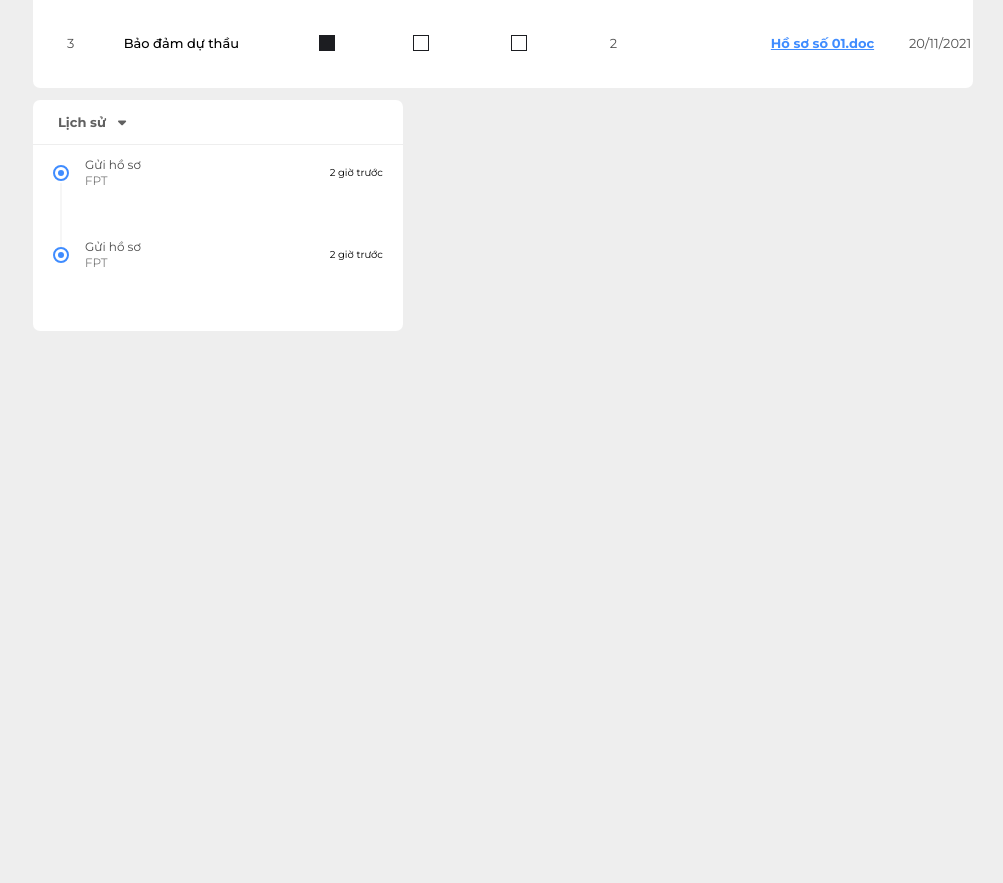
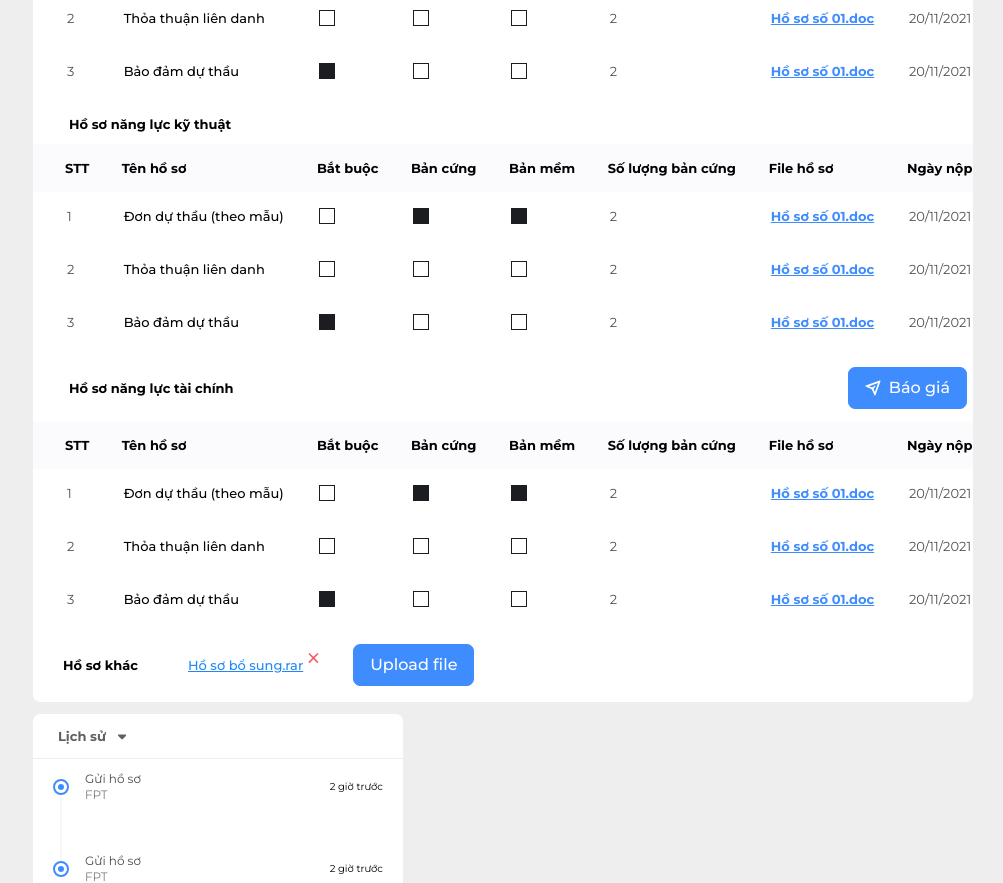
Before and after one commit to minhtaivo235/dauthau, a React (Create React App) app: page /nophoso in a window 1280 px wide. Shown: the part 2505-3388 px from the top of the page, without its empty margins (277-1280 px from the left). Before the commit the page ends 2966 px from the top, so only its background shows below. Built offline with nearby package versions, Linux system fonts and the light colour scheme.

Commit message:
update profile attend

```diff
--- a/src/components/profileAttend/profileAttend.js
+++ b/src/components/profileAttend/profileAttend.js
@@ -3,15 +3,93 @@ import BreakLine from "../breakLine/breakLine";
 import LabelDropdown from "../labelDropdown/labelDropdown";
 import TableData from "../table/tableData";
 import { datasColumn, rowTitle } from "./fakeData";
+import "./profileAttend.scss";
+
+const ProfileOther = () => {
+  return (
+    <div className="profile-other">
+      <div className="profile-other_label">Hồ sơ khác</div>
+      <div className="profile-other_file">
+        Hồ sơ bổ sung.rar{" "}
+        <svg
+          width="11"
+          height="10"
+          viewBox="0 0 11 10"
+          fill="none"
+          xmlns="http://www.w3.org/2000/svg"
+        >
+          <path
+            d="M10.2854 8.7002C10.3642 8.77844 10.4086 8.88494 10.4086 8.99604C10.4086 9.10714 10.3642 9.21364 10.2854 9.29187L9.70203 9.8752C9.62379 9.95408 9.51729 9.99845 9.40619 9.99845C9.29509 9.99845 9.1886 9.95408 9.11036 9.8752L5.41036 6.1752L1.71036 9.8752C1.63212 9.95408 1.52562 9.99845 1.41453 9.99845C1.30343 9.99845 1.19693 9.95408 1.11869 9.8752L0.535359 9.29187C0.456478 9.21364 0.412109 9.10714 0.412109 8.99604C0.412109 8.88494 0.456478 8.77844 0.535359 8.7002L4.23536 5.0002L0.535359 1.3002C0.456478 1.22197 0.412109 1.11547 0.412109 1.00437C0.412109 0.89327 0.456478 0.786772 0.535359 0.708536L1.11869 0.125202C1.19693 0.0463222 1.30343 0.00195313 1.41453 0.00195313C1.52562 0.00195313 1.63212 0.0463222 1.71036 0.125202L5.41036 3.8252L9.11036 0.125202C9.1886 0.0463222 9.29509 0.00195312 9.40619 0.00195312C9.51729 0.00195312 9.62379 0.0463222 9.70203 0.125202L10.2854 0.708536C10.3642 0.786772 10.4086 0.89327 10.4086 1.00437C10.4086 1.11547 10.3642 1.22197 10.2854 1.3002L6.58536 5.0002L10.2854 8.7002Z"
+            fill="#F36363"
+          />
+        </svg>
+      </div>
+      <button className="btn-large btn-large-primary">Upload file</button>
+    </div>
+  );
+};
+
+const BlockLabel = ({
+  title,
+  haveBtn = false,
+  contentBtn = null,
+  rowData,
+  columnData,
+}) => {
+  return (
+    <div className="profile-attend_content">
+      <div className="profile-attend_content-title">
+        <span>{title}</span>
+        {haveBtn && (
+          <button className="btn-large btn-large-primary">
+            <svg
+              width="16"
+              height="16"
+              viewBox="0 0 16 16"
+              fill="none"
+              xmlns="http://www.w3.org/2000/svg"
+            >
+              <path
+                fill-rule="evenodd"
+                clip-rule="evenodd"
+                d="M15.1464 0.623072L15.3627 0.839645C15.4826 0.948974 15.528 1.11802 15.4792 1.27279L10.4528 15.2251C10.3932 15.39 10.2369 15.4999 10.0617 15.5H9.92853C9.76511 15.5 9.61622 15.406 9.54572 15.2584L6.7246 9.26935L0.741162 6.44557C0.593726 6.375 0.499862 6.22598 0.499828 6.0624V5.92912C0.48509 5.74171 0.597614 5.56764 0.77445 5.5043L14.7136 0.506456C14.7604 0.497848 14.8083 0.497848 14.8551 0.506456C14.9637 0.505803 15.0682 0.547652 15.1464 0.623072ZM8.82172 9.76913L9.84531 11.9848L13.1075 2.88043L4.01167 6.14569L6.22529 7.17025C6.84122 7.48999 7.59071 7.39373 8.10604 6.92869L9.51243 5.62925C9.67317 5.47588 9.92591 5.47588 10.0866 5.62925L10.4029 5.94578C10.5561 6.10667 10.5561 6.35964 10.4029 6.52053L9.10466 7.92826C8.64446 8.42688 8.53253 9.15512 8.82172 9.76913Z"
+                fill="white"
+              />
+            </svg>
+            {contentBtn}
+          </button>
+        )}
+      </div>
+      <TableData rowTitle={rowData} datasColumn={columnData} />
+    </div>
+  );
+};
 
 const ProfileAttend = () => {
   return (
-    <div className="evaluation-criteria background-white mb-2 pb-2 border-radius">
+    <div className="profile-attend background-white mb-2 pb-2 border-radius">
       <div className="ml-3">
         <LabelDropdown content={"Hồ sơ dự thầu"} />
       </div>
       <BreakLine />
-      <TableData rowTitle={rowTitle} datasColumn={datasColumn} />
+      <BlockLabel
+        title={"Hồ sơ năng lực kinh nghiệm"}
+        rowData={rowTitle}
+        columnData={datasColumn}
+      />
+      <BlockLabel
+        title={"Hồ sơ năng lực kỹ thuật"}
+        rowData={rowTitle}
+        columnData={datasColumn}
+      />
+      <BlockLabel
+        title={"Hồ sơ năng lực tài chính"}
+        rowData={rowTitle}
+        columnData={datasColumn}
+        haveBtn={true}
+        contentBtn={"Báo giá"}
+      />
+      <ProfileOther />
     </div>
   );
 };
--- a/src/components/profileAttend/profileAttend.scss
+++ b/src/components/profileAttend/profileAttend.scss
@@ -0,0 +1,42 @@
+.profile-attend {
+  &_content {
+    margin-bottom: 16px;
+    &-title {
+      font-weight: 700;
+      font-size: 13px;
+      line-height: 16px;
+      color: #000;
+      margin-left: 30px;
+      margin-bottom: 12px;
+      display: flex;
+      justify-content: space-between;
+      align-items: center;
+      padding: 0 6px;
+    }
+  }
+  .profile-other {
+    display: flex;
+    align-items: center;
+    column-gap: 50px;
+    margin-left: 30px;
+    &_label {
+      font-weight: 700;
+      font-size: 1.3rem;
+      line-height: 1.6rem;
+      color: #000;
+    }
+    &_file {
+      font-weight: 500;
+      font-size: 1.3rem;
+      line-height: 1.6rem;
+      text-decoration-line: underline;
+      color: #1E88FA;
+      position: relative;
+      svg {
+        position: absolute;
+        top: -4px;
+        right: -16px;
+      }
+    }
+  }
+}
```
